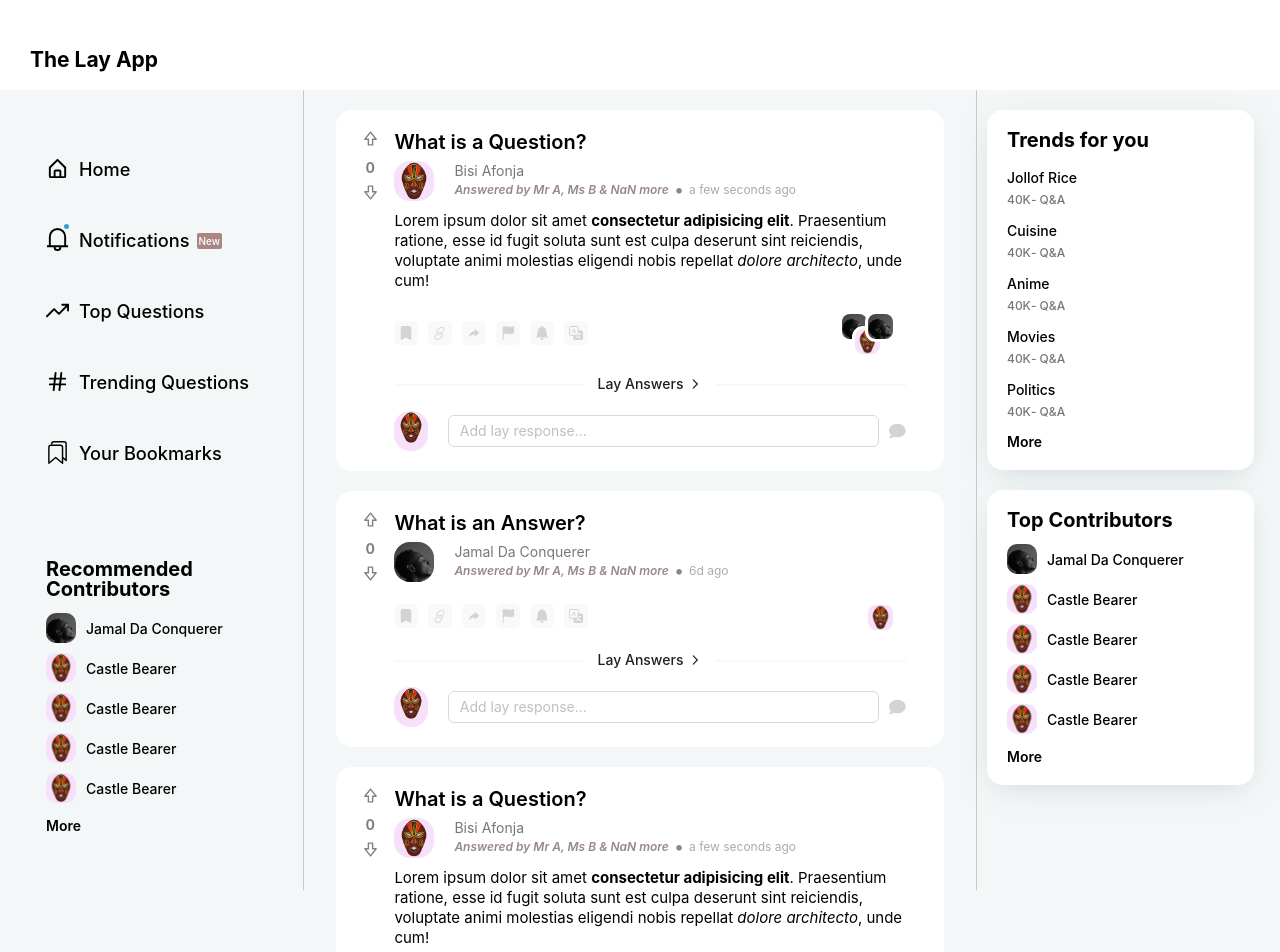
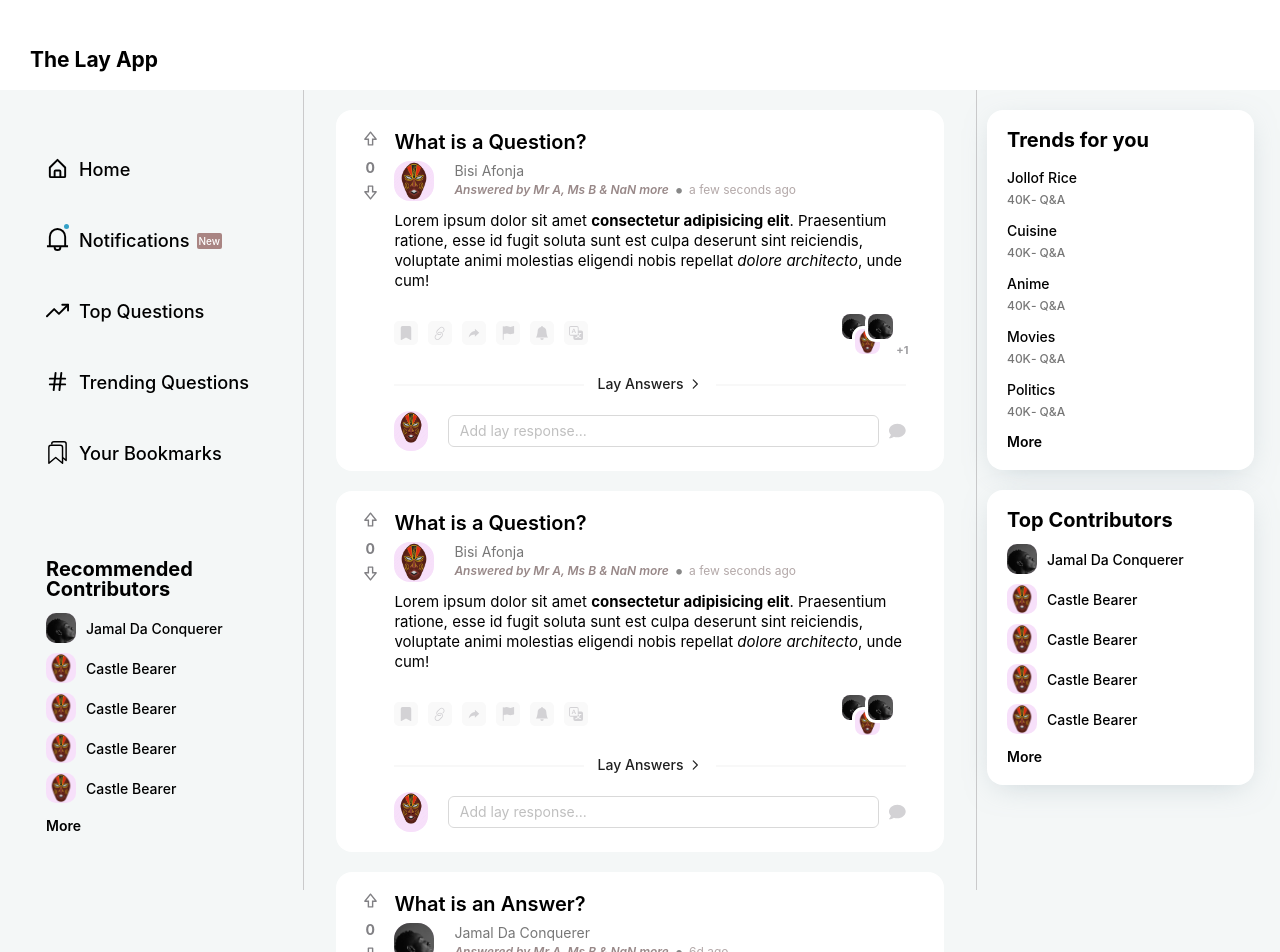
Before and after one commit to whoismuktar/lay-app, a React (Create React App) app: page / in a window 1280 px wide. Shown: the top 952 px of the page. Built offline with nearby package versions, Linux system fonts and the light colour scheme.

Commit message:
dummy data update

```diff
--- a/src/Pages/Home/index.js
+++ b/src/Pages/Home/index.js
@@ -2,6 +2,138 @@ import React from "react";
 import Feed from "../../components/Feed";
 
 const mainFeed = [
+  {
+    id: 1,
+    title: "What is a Question?",
+    description: `Lorem ipsum dolor sit amet <b>consectetur adipisicing elit</b>.
+      Praesentium ratione, esse id fugit soluta sunt est culpa
+      deserunt sint reiciendis, voluptate animi molestias
+      eligendi nobis repellat <em>dolore architecto</em>, unde cum!`,
+    image: "",
+    created_at: new Date(),
+    askedBy: {
+      username: "bisi",
+      firstName: "Bisi",
+      lastName: "Afonja",
+      profileImage: null,
+    },
+    answers: [
+      {
+        comment: {
+          title: "Question is a request to an information",
+        },
+        user: {
+          username: "dexter",
+          firstName: "Jamal",
+          lastName: "Da Conquerer",
+          profileImage: require("../../Assets/images/conquerer.jpeg"),
+        },
+        replies: [
+          {
+            comment: {
+              title: "I really dont know",
+            },
+            user: {
+              username: "princess",
+              firstName: "Castle",
+              lastName: "Bearer",
+              profileImage: null,
+            },
+          },
+          {
+            comment: {
+              title: "I really dont know",
+            },
+            user: {
+              username: "princess",
+              firstName: "Castle",
+              lastName: "Bearer",
+              profileImage: null,
+            },
+          },
+          {
+            comment: {
+              title: "I really dont know",
+            },
+            user: {
+              username: "princess",
+              firstName: "Castle",
+              lastName: "Bearer",
+              profileImage: null,
+            },
+          },
+        ],
+      },
+      {
+        comment: {
+          title: "I really dont know",
+        },
+        user: {
+          username: "princess",
+          firstName: "Castle",
+          lastName: "Bearer",
+          profileImage: null,
+        },
+      },
+      {
+        comment: {
+          title: "I dont know",
+        },
+        user: {
+          username: "mario",
+          firstName: "Mr",
+          lastName: "Warner",
+          profileImage: require("../../Assets/images/conquerer.jpeg"),
+        },
+      },
+      {
+        comment: {
+          title: "Question is a request to an information",
+        },
+        user: {
+          username: "dexter",
+          firstName: "Jamal",
+          lastName: "Da Conquerer",
+          profileImage: require("../../Assets/images/conquerer.jpeg"),
+        },
+        replies: [
+          {
+            comment: {
+              title: "I really dont know",
+            },
+            user: {
+              username: "princess",
+              firstName: "Castle",
+              lastName: "Bearer",
+              profileImage: null,
+            },
+          },
+          {
+            comment: {
+              title: "I really dont know",
+            },
+            user: {
+              username: "princess",
+              firstName: "Castle",
+              lastName: "Bearer",
+              profileImage: null,
+            },
+          },
+          {
+            comment: {
+              title: "I really dont know",
+            },
+            user: {
+              username: "princess",
+              firstName: "Castle",
+              lastName: "Bearer",
+              profileImage: null,
+            },
+          },
+        ],
+      },
+    ],
+  },
   {
     id: 1,
     title: "What is a Question?",
```
